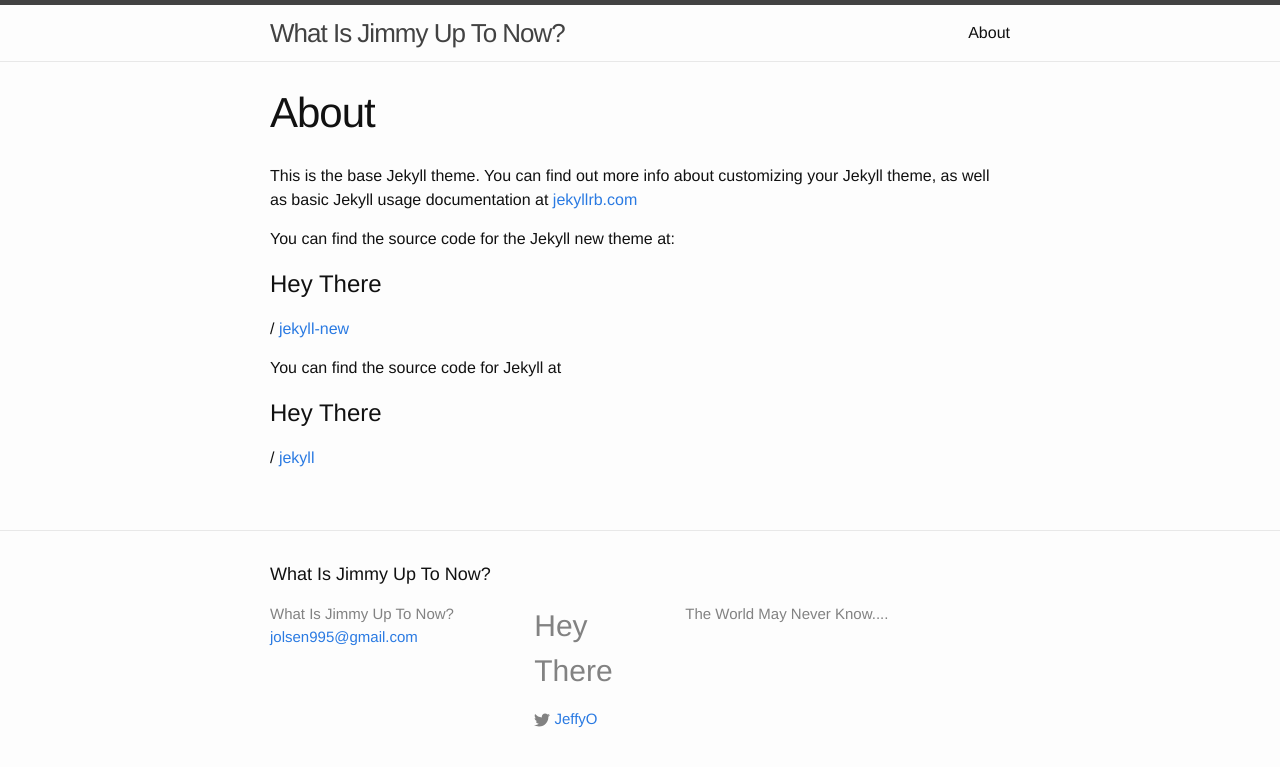
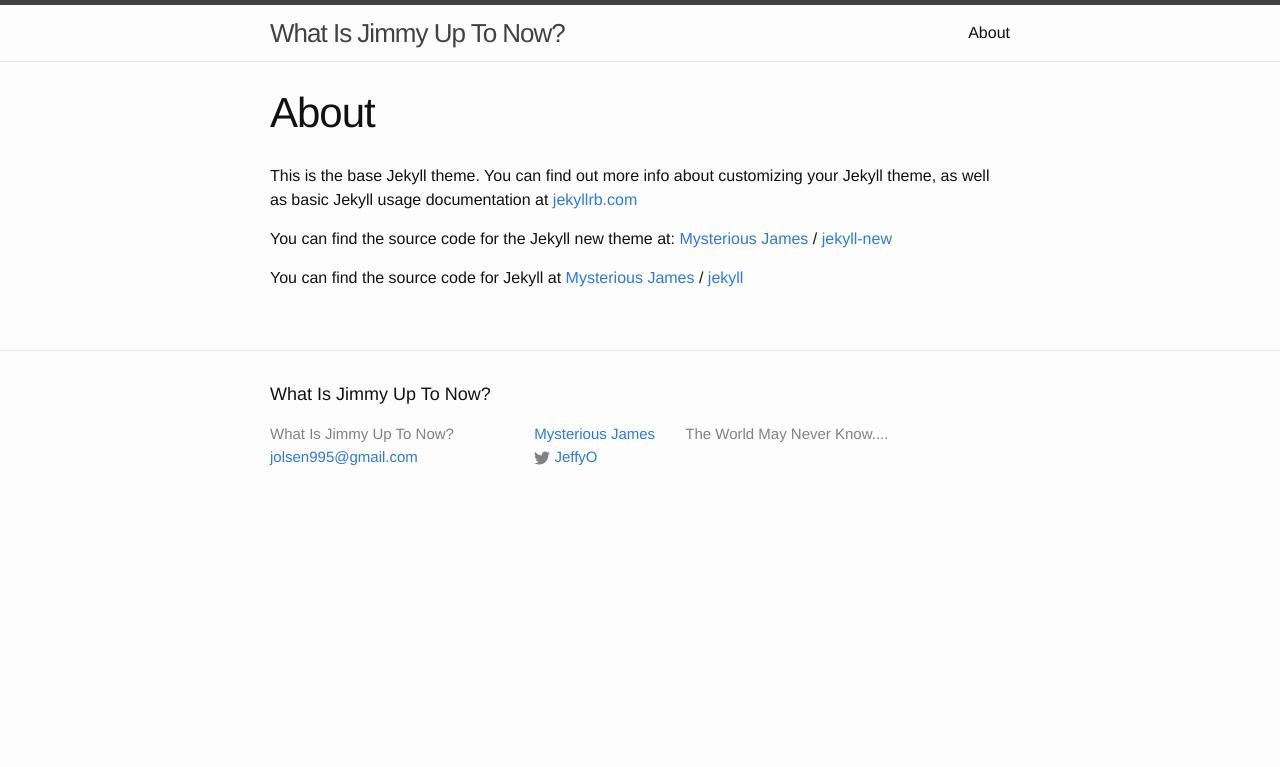
Before and after one commit to Jeeves1/Jeeves1.github.io, a Jekyll site: the page built from about.md, in a window 1280 px wide. Shown: the top 767 px of the page. Built offline with Jekyll 4.4.1, drawn with Linux system fonts in a browser that asks for light colours.

Commit message:
Update icon-github.html

```diff
--- a/_includes/icon-github.html
+++ b/_includes/icon-github.html
@@ -1 +1 @@
-<h1>Hey There</h1>
+<a href="http://www.publicdomainpictures.net/pictures/40000/velka/question-mark.jpg">Mysterious James</a>
```
